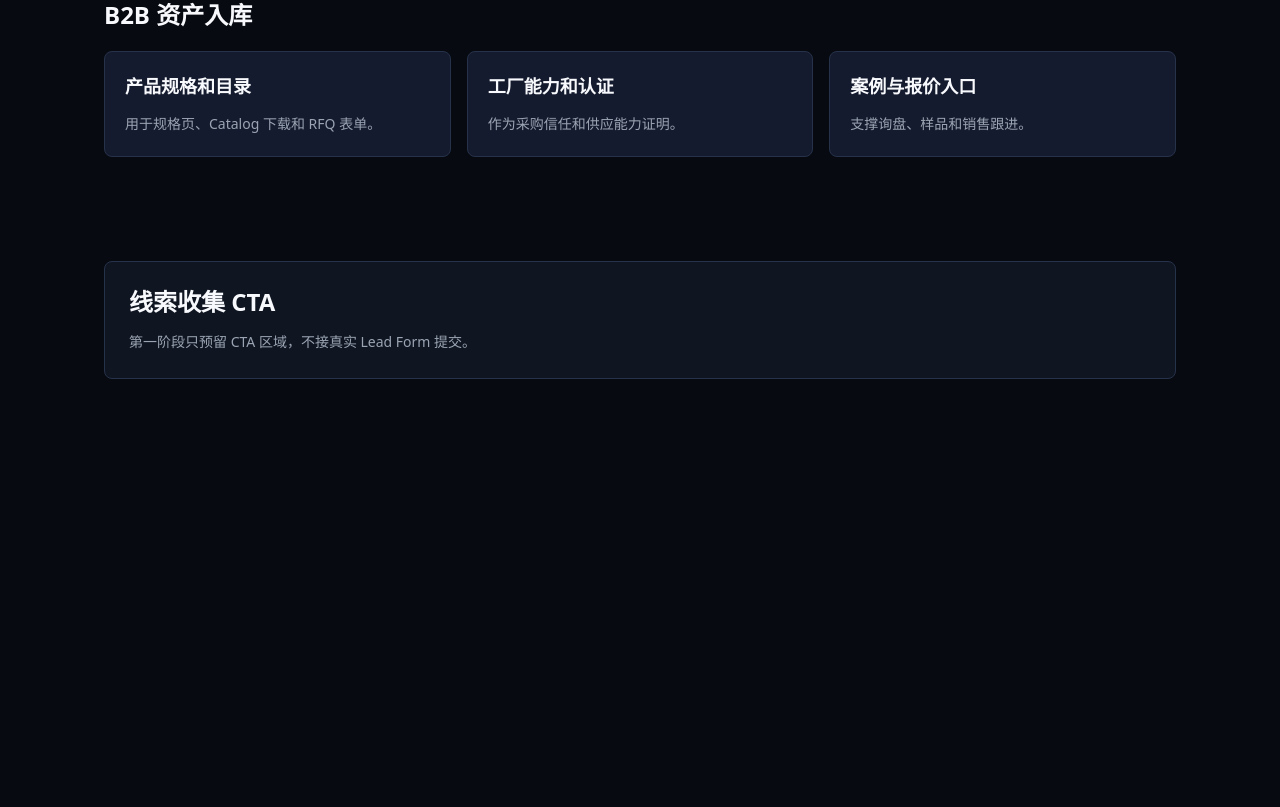
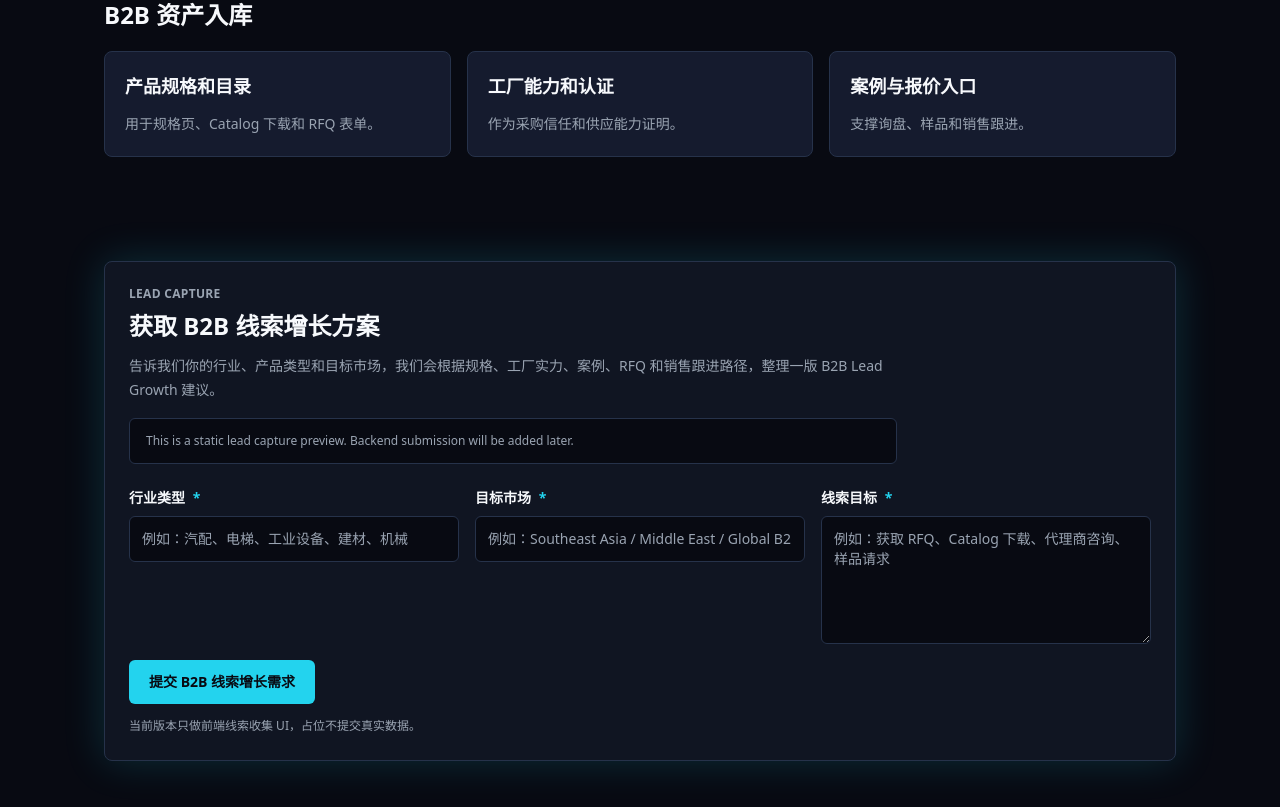
Before and after one commit to ai-make-all/dopamatrix-commerce-growth-site, a Nuxt app: page /use-cases/b2b-leads in a window 1280 px wide. Shown: the part 2495-3302 px from the top of the page. Before the commit the page ends 2938 px from the top, so only its background shows below. Built offline with nearby package versions, Linux system fonts and the light colour scheme.

Commit message:
feat: add commerce lead capture shell

```diff
--- /dev/null
+++ b/components/commerce/shared/CommerceLeadCapture.vue
@@ -0,0 +1,98 @@
+<script setup lang="ts">
+import type { CommerceLeadConfig, CommerceLeadField } from '~/types/commerce'
+
+defineProps<{
+  lead: CommerceLeadConfig
+}>()
+
+const previewSubmitted = ref(false)
+
+const inputType = (field: CommerceLeadField) => {
+  if (field.type === 'email' || field.type === 'tel') {
+    return field.type
+  }
+
+  return 'text'
+}
+
+const handleSubmit = () => {
+  previewSubmitted.value = true
+}
+</script>
+
+<template>
+  <section id="lead" class="mx-auto max-w-6xl px-6 py-16 sm:px-10">
+    <div class="rounded-lg border border-dopa-border bg-dopa-panel p-6 shadow-glow">
+      <div class="max-w-3xl">
+        <p class="text-xs font-semibold uppercase tracking-wide text-dopa-muted">
+          Lead Capture
+        </p>
+        <h2 class="mt-2 text-2xl font-semibold text-dopa-text">
+          {{ lead.title }}
+        </h2>
+        <p class="mt-3 text-sm leading-6 text-dopa-muted">
+          {{ lead.description }}
+        </p>
+        <p class="mt-4 rounded-md border border-dopa-border bg-dopa-bg px-4 py-3 text-xs leading-5 text-dopa-muted">
+          This is a static lead capture preview. Backend submission will be added later.
+        </p>
+      </div>
+
+      <form class="mt-6 grid gap-4 lg:grid-cols-3" @submit.prevent="handleSubmit">
+        <label v-for="field in lead.fields" :key="field.key" class="flex flex-col gap-2">
+          <span class="text-sm font-semibold text-dopa-text">
+            {{ field.label }}
+            <span v-if="field.required" class="ml-1 text-dopa-cyan">*</span>
+          </span>
+
+          <textarea
+            v-if="field.type === 'textarea'"
+            :name="field.key"
+            :placeholder="field.placeholder"
+            :required="field.required"
+            rows="4"
+            class="min-h-32 rounded-md border border-dopa-border bg-dopa-bg px-3 py-3 text-sm text-dopa-text outline-none transition placeholder:text-dopa-muted focus:border-dopa-cyan/70"
+          />
+
+          <select
+            v-else-if="field.type === 'select'"
+            :name="field.key"
+            :required="field.required"
+            class="rounded-md border border-dopa-border bg-dopa-bg px-3 py-3 text-sm text-dopa-text outline-none transition focus:border-dopa-cyan/70"
+          >
+            <option value="" disabled selected>
+              {{ field.placeholder }}
+            </option>
+            <option v-for="option in field.options || []" :key="option" :value="option">
+              {{ option }}
+            </option>
+          </select>
+
+          <input
+            v-else
+            :type="inputType(field)"
+            :name="field.key"
+            :placeholder="field.placeholder"
+            :required="field.required"
+            class="rounded-md border border-dopa-border bg-dopa-bg px-3 py-3 text-sm text-dopa-text outline-none transition placeholder:text-dopa-muted focus:border-dopa-cyan/70"
+          >
+        </label>
+
+        <div class="lg:col-span-3">
+          <button
+            type="submit"
+            class="rounded-md bg-dopa-cyan px-5 py-3 text-sm font-semibold text-dopa-bg transition hover:bg-white"
+          >
+            {{ lead.submitLabel }}
+          </button>
+          <p class="mt-3 text-xs leading-5 text-dopa-muted">
+            {{ lead.helperText }}
+          </p>
+          <p v-if="previewSubmitted" class="mt-3 text-xs font-semibold text-dopa-cyan">
+            Preview only. No data was submitted.
+          </p>
+        </div>
+      </form>
+    </div>
+  </section>
+</template>
--- a/data/commerce/b2bLeads.ts
+++ b/data/commerce/b2bLeads.ts
@@ -107,6 +107,35 @@ export const b2bLeadsConfig: CommercePageConfig = {
       'Lead Qualification Plan'
     ]
   },
+  lead: {
+    title: '获取 B2B 线索增长方案',
+    description: '告诉我们你的行业、产品类型和目标市场，我们会根据规格、工厂实力、案例、RFQ 和销售跟进路径，整理一版 B2B Lead Growth 建议。',
+    submitLabel: '提交 B2B 线索增长需求',
+    helperText: '当前版本只做前端线索收集 UI，占位不提交真实数据。',
+    fields: [
+      {
+        key: 'industry',
+        label: '行业类型',
+        placeholder: '例如：汽配、电梯、工业设备、建材、机械',
+        type: 'text',
+        required: true
+      },
+      {
+        key: 'targetMarket',
+        label: '目标市场',
+        placeholder: '例如：Southeast Asia / Middle East / Global B2B',
+        type: 'text',
+        required: true
+      },
+      {
+        key: 'leadGoal',
+        label: '线索目标',
+        placeholder: '例如：获取 RFQ、Catalog 下载、代理商咨询、样品请求',
+        type: 'textarea',
+        required: true
+      }
+    ]
+  },
   outcomes: [
     { title: 'Product Proof Map', description: '把规格、认证、案例和工厂实力组织成信任证据。' },
     { title: 'RFQ / WhatsApp Funnel', description: '从内容浏览到咨询、报价、样品和销售跟进。' },
--- a/data/commerce/ecommerceProducts.ts
+++ b/data/commerce/ecommerceProducts.ts
@@ -108,6 +108,35 @@ export const ecommerceProductsConfig: CommercePageConfig = {
       'UGC / Influencer Script Pack'
     ]
   },
+  lead: {
+    title: '获取商品增长方案',
+    description: '告诉我们你的品类、销售渠道和转化目标，我们会根据 SKU、PDP、加购、下单和 ROAS 路径，整理一版 Product Growth 建议。',
+    submitLabel: '提交商品增长需求',
+    helperText: '当前版本只做前端线索收集 UI，占位不提交真实数据。',
+    fields: [
+      {
+        key: 'category',
+        label: '商品品类',
+        placeholder: '例如：美妆、服饰、食品、小家电',
+        type: 'text',
+        required: true
+      },
+      {
+        key: 'channel',
+        label: '主要渠道',
+        placeholder: '例如：TikTok Shop / Shopee / Lazada / 独立站',
+        type: 'text',
+        required: true
+      },
+      {
+        key: 'goal',
+        label: '转化目标',
+        placeholder: '例如：提高 PDP 点击、加购、购买转化、清库存',
+        type: 'textarea',
+        required: true
+      }
+    ]
+  },
   outcomes: [
     { title: 'SKU Selling Point Map', description: '把功能、场景、评价和优惠拆成可测试卖点。' },
     { title: 'PDP Funnel Plan', description: '从内容点击到商品页、加购、订单和优惠码使用。' },
--- a/data/commerce/localBrands.ts
+++ b/data/commerce/localBrands.ts
@@ -106,6 +106,35 @@ export const localBrandsConfig: CommercePageConfig = {
       '线索追踪建议'
     ]
   },
+  lead: {
+    title: '获取门店增长方案',
+    description: '告诉我们你的门店类型、目标市场和增长目标，我们会根据到店、咨询、核销和复购路径，整理一版 Local Growth 建议。',
+    submitLabel: '提交门店增长需求',
+    helperText: '当前版本只做前端线索收集 UI，占位不提交真实数据。',
+    fields: [
+      {
+        key: 'businessType',
+        label: '门店类型',
+        placeholder: '例如：餐饮、茶饮、零售、美业',
+        type: 'text',
+        required: true
+      },
+      {
+        key: 'market',
+        label: '目标市场',
+        placeholder: '例如：Philippines / Malaysia / Southeast Asia',
+        type: 'text',
+        required: true
+      },
+      {
+        key: 'goal',
+        label: '增长目标',
+        placeholder: '例如：提高到店、获取 WhatsApp 咨询、活动核销',
+        type: 'textarea',
+        required: true
+      }
+    ]
+  },
   outcomes: [
     { title: 'Local Growth Card', description: '把门店、优惠和客群目标压缩成一张可执行增长卡。' },
     { title: '活动转化路径', description: '从短视频曝光到 WhatsApp 咨询、导航、领券和核销。' },
--- a/pages/use-cases/b2b-leads.vue
+++ b/pages/use-cases/b2b-leads.vue
@@ -1,6 +1,7 @@
 <script setup lang="ts">
 import CommerceDemoPreview from '~/components/commerce/shared/CommerceDemoPreview.vue'
 import CommerceHero from '~/components/commerce/shared/CommerceHero.vue'
+import CommerceLeadCapture from '~/components/commerce/shared/CommerceLeadCapture.vue'
 import CommerceSectionRenderer from '~/components/commerce/shared/CommerceSectionRenderer.vue'
 import { b2bLeadsConfig as page, b2bLeadsSectionGroups } from '~/data/commerce'
 
@@ -27,11 +28,6 @@ const sectionGroups = b2bLeadsSectionGroups
       :links="group.links"
     />
 
-    <section id="lead" class="mx-auto max-w-6xl px-6 py-16 sm:px-10">
-      <div class="rounded-lg border border-dopa-border bg-dopa-panel p-6">
-        <h2 class="text-2xl font-semibold">线索收集 CTA</h2>
-        <p class="mt-3 text-sm leading-6 text-dopa-muted">第一阶段只预留 CTA 区域，不接真实 Lead Form 提交。</p>
-      </div>
-    </section>
+    <CommerceLeadCapture v-if="page.lead" :lead="page.lead" />
   </main>
 </template>
--- a/pages/use-cases/ecommerce-products.vue
+++ b/pages/use-cases/ecommerce-products.vue
@@ -1,6 +1,7 @@
 <script setup lang="ts">
 import CommerceDemoPreview from '~/components/commerce/shared/CommerceDemoPreview.vue'
 import CommerceHero from '~/components/commerce/shared/CommerceHero.vue'
+import CommerceLeadCapture from '~/components/commerce/shared/CommerceLeadCapture.vue'
 import CommerceSectionRenderer from '~/components/commerce/shared/CommerceSectionRenderer.vue'
 import { ecommerceProductsConfig as page, ecommerceProductsSectionGroups } from '~/data/commerce'
 
@@ -27,11 +28,6 @@ const sectionGroups = ecommerceProductsSectionGroups
       :links="group.links"
     />
 
-    <section id="lead" class="mx-auto max-w-6xl px-6 py-16 sm:px-10">
-      <div class="rounded-lg border border-dopa-border bg-dopa-panel p-6">
-        <h2 class="text-2xl font-semibold">线索收集 CTA</h2>
-        <p class="mt-3 text-sm leading-6 text-dopa-muted">第一阶段只预留 CTA 区域，不接真实 Lead Form 提交。</p>
-      </div>
-    </section>
+    <CommerceLeadCapture v-if="page.lead" :lead="page.lead" />
   </main>
 </template>
--- a/pages/use-cases/local-brands.vue
+++ b/pages/use-cases/local-brands.vue
@@ -1,6 +1,7 @@
 <script setup lang="ts">
 import CommerceDemoPreview from '~/components/commerce/shared/CommerceDemoPreview.vue'
 import CommerceHero from '~/components/commerce/shared/CommerceHero.vue'
+import CommerceLeadCapture from '~/components/commerce/shared/CommerceLeadCapture.vue'
 import CommerceSectionRenderer from '~/components/commerce/shared/CommerceSectionRenderer.vue'
 import { localBrandsConfig as page, localBrandsSectionGroups } from '~/data/commerce'
 
@@ -27,11 +28,6 @@ const sectionGroups = localBrandsSectionGroups
       :links="group.links"
     />
 
-    <section id="lead" class="mx-auto max-w-6xl px-6 py-16 sm:px-10">
-      <div class="rounded-lg border border-dopa-border bg-dopa-panel p-6">
-        <h2 class="text-2xl font-semibold">线索收集 CTA</h2>
-        <p class="mt-3 text-sm leading-6 text-dopa-muted">第一阶段只预留 CTA 区域，不接真实 Lead Form 提交。</p>
-      </div>
-    </section>
+    <CommerceLeadCapture v-if="page.lead" :lead="page.lead" />
   </main>
 </template>
--- a/types/commerce.ts
+++ b/types/commerce.ts
@@ -85,6 +85,23 @@ export interface CommerceDemoContext {
   highlightedOutputs: string[]
 }
 
+export interface CommerceLeadField {
+  key: string
+  label: string
+  placeholder: string
+  type: 'text' | 'email' | 'tel' | 'textarea' | 'select'
+  required?: boolean
+  options?: string[]
+}
+
+export interface CommerceLeadConfig {
+  title: string
+  description: string
+  submitLabel: string
+  helperText: string
+  fields: CommerceLeadField[]
+}
+
 export interface CommerceFaqItem {
   question: string
   answer: string
@@ -111,6 +128,7 @@ export interface CommercePageConfig {
   workModes?: CommerceSectionItem[]
   demo?: CommerceDemoConfig
   demoContext?: CommerceDemoContext
+  lead?: CommerceLeadConfig
   faq: CommerceFaqItem[]
   breadcrumbs: CommerceBreadcrumbItem[]
 }
```
Also changed, not shown: review-files.txt.
